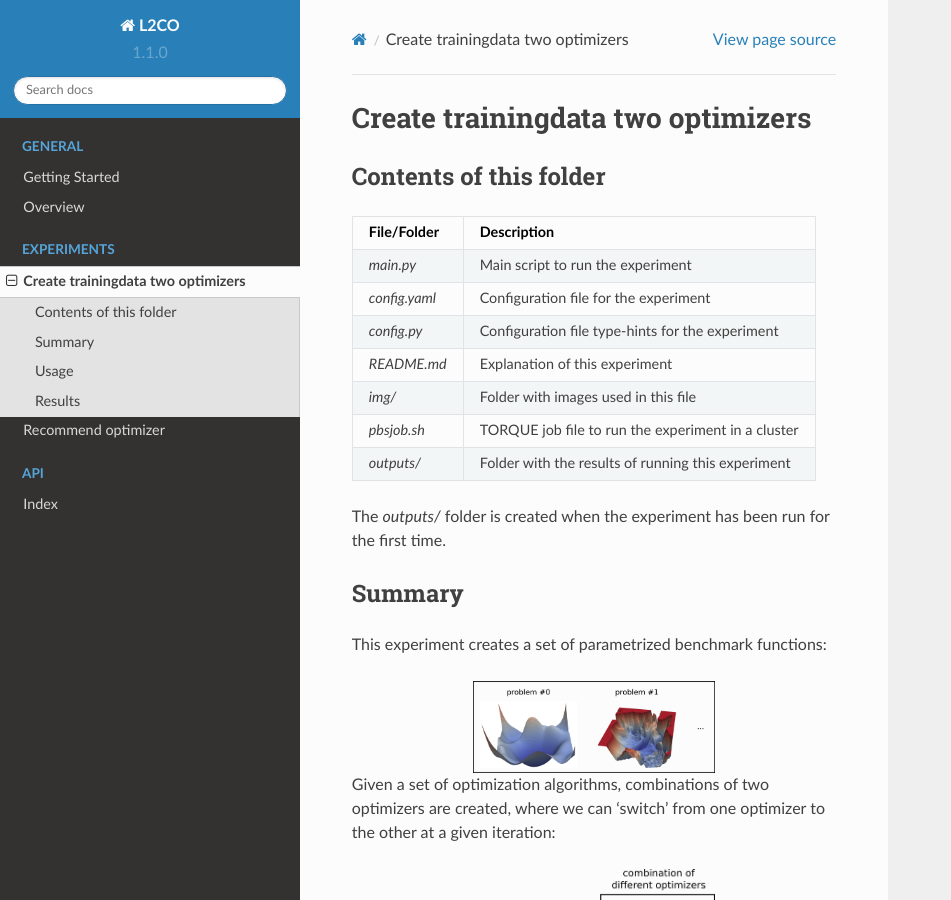
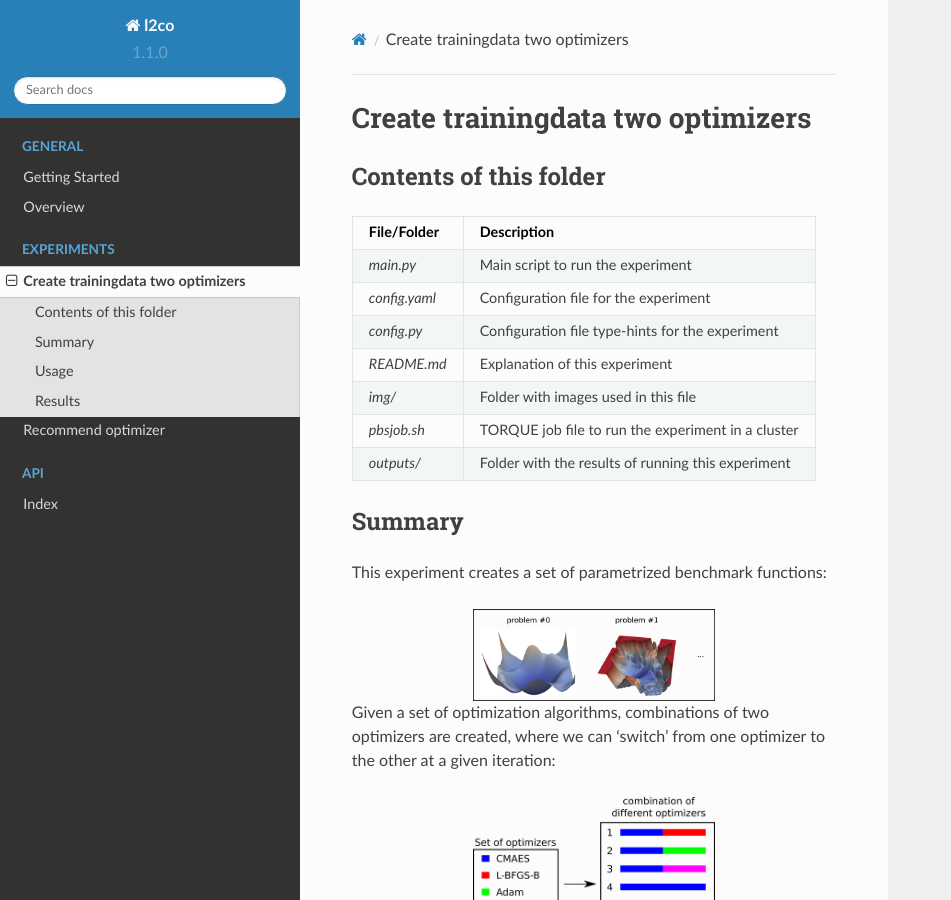
Before and after one commit to bessagroup/l2co, a Sphinx documentation site: the page built from docs/source/rst_doc_files/experiments/create_trainingdata_two_optimizers.rst, in a window 1280 px wide and 900 px high. Shown: the whole window, without its empty margins (0-951 px from the left). Built offline with Sphinx 7.4.7 and the Read the Docs theme 2.0.0, drawn with Linux system fonts in a browser that asks for light colours; pages that are not in the unit, such as notebooks, are missing from menus.

Commit message:
docs changes

```diff
--- a/docs/source/conf.py
+++ b/docs/source/conf.py
@@ -22,7 +22,7 @@ for path in src_dir:
 # -- Project information ------------------------------------------------------
 # Source: https://www.sphinx-doc.org/en/master/usage/configuration.html#project-information
 
-project = 'L2CO'
+project = 'l2co'
 author = 'Martin van der Schelling'
 copyright = '2024, Martin van der Schelling'
 version = '1.1.0'
@@ -42,8 +42,10 @@ extensions = ['sphinx.ext.duration',
               'sphinx.ext.autosummary',
               'sphinx.ext.intersphinx',
               'sphinx.ext.viewcode',
-              'sphinx_autodoc_typehints']
+              'sphinx_autodoc_typehints',
+              ]
 
+#
 # Source: https://www.sphinx-doc.org/en/master/usage/configuration.html#confval-source_suffix
 source_suffix = {'.rst': 'restructuredtext', }
 
@@ -88,7 +90,7 @@ napoleon_include_private_with_doc = True
 # autosummary: https://www.sphinx-doc.org/en/master/usage/extensions/autosummary.html#module-sphinx.ext.autosummary
 autosummary_generate = True
 autosummary_generate_overwrite = True
-autosummary_imported_members = False
+autosummary_imported_members = True
 
 intersphinx_mapping = {
     "python": ("https://docs.python.org/3/", None),
@@ -98,6 +100,8 @@ intersphinx_mapping = {
     "pandas": ('https://pandas.pydata.org/docs/', None),
     "xarray": ('https://docs.xarray.dev/en/stable/', None),
     "f3dasm": ('https://f3dasm.readthedocs.io/en/latest/', None),
+    "optax": ('https://optax.readthedocs.io/en/latest/', None),
+    "sklearn": ('https://scikit-learn.org/stable/', None),
 }
 
 # -- Options for HTML output -------------------------------------------------
@@ -108,7 +112,9 @@ intersphinx_mapping = {
 # Source: https://www.sphinx-doc.org/en/master/usage/configuration.html#confval-html_theme_path
 on_rtd = os.environ.get('READTHEDOCS', None) == 'True'
 if on_rtd:
-    html_theme = 'default'
+    import sphinx_rtd_theme
+    html_theme = 'sphinx_rtd_theme'
+    html_theme_path = [sphinx_rtd_theme.get_html_theme_path()]
 else:
     # Source: https://sphinx-rtd-theme.readthedocs.io/en/stable/index.html
     # Requires installation of Python package 'sphinx_rtd_theme'
@@ -123,4 +129,4 @@ html_static_path = ['_static', ]
 html_css_files = ['readthedocs-custom.css', 'theme_overrides.css', ]
 
 # Source: https://www.sphinx-doc.org/en/master/usage/configuration.html#confval-html_show_sourcelink
-html_show_sourcelink = True
+html_show_sourcelink = False
--- a/docs/source/rst_doc_files/experiments/create_trainingdata_two_optimizers.rst
+++ b/docs/source/rst_doc_files/experiments/create_trainingdata_two_optimizers.rst
@@ -15,10 +15,6 @@ Contents of this folder
 `pbsjob.sh`     TORQUE job file to run the experiment in a cluster
 `outputs/`      Folder with the results of running this experiment
 =============== ======================================================
-
-.. note::
-
-The `outputs/` folder is created when the experiment has been run for the first time.
 
 Summary
 -------
```
Also changed, not shown: 1 other file.
